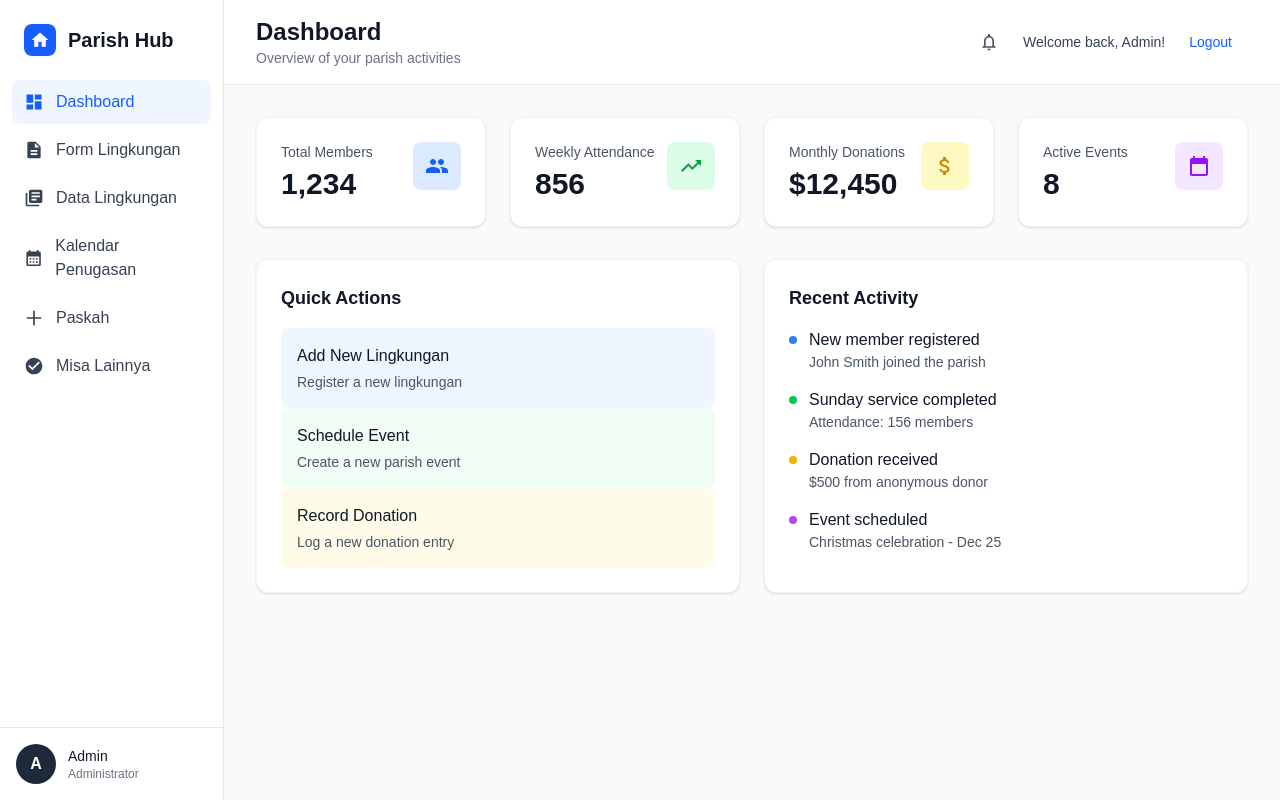
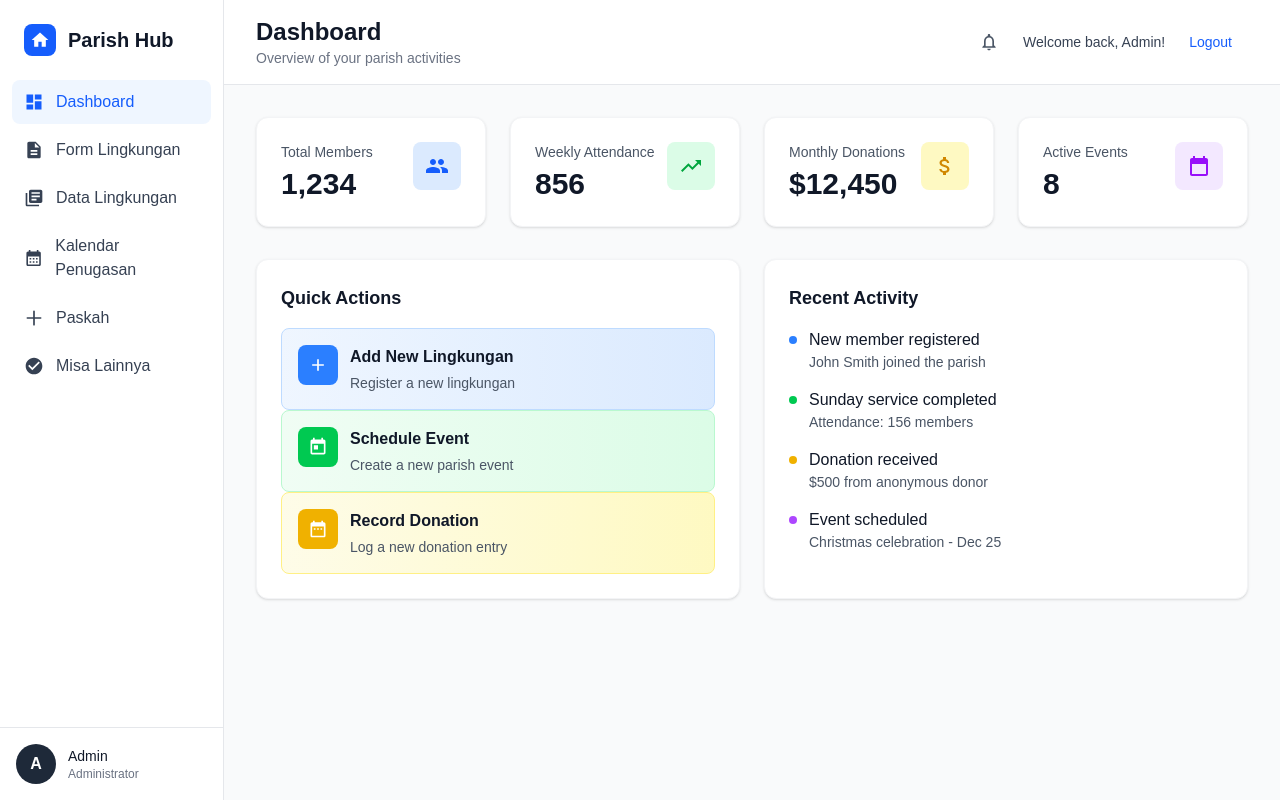
Before and after one commit to PriscillaHandoyo/stykb-dashboard, a Next.js app in the folder stykb-dashboard/: page /dashboard in a window 1280 px wide. Built offline with nearby package versions, Linux system fonts and the light colour scheme.

Commit message:
20251109_09 - Fix dashboard quick action logics - 2

```diff
--- a/stykb-dashboard/app/dashboard/page.tsx
+++ b/stykb-dashboard/app/dashboard/page.tsx
@@ -231,35 +231,74 @@ export default function DashboardPage() {
               <h2 className="text-lg font-semibold text-gray-900 mb-4">
                 Quick Actions
               </h2>
-              <div className="space-y-5">
+              <div className="space-y-6">
                 <Link href="/form-lingkungan">
-                  <div className="p-4 bg-blue-50 rounded-lg hover:bg-blue-100 cursor-pointer transition-colors">
-                    <h3 className="font-medium text-gray-900 mb-1">
+                  <div className="group p-4 bg-gradient-to-r from-blue-50 to-blue-100 rounded-lg hover:shadow-md cursor-pointer transition-all duration-200 border border-blue-200 hover:border-blue-300">
+                    <div className="flex items-start gap-3">
+                      <div className="flex-shrink-0 w-10 h-10 bg-blue-500 rounded-lg flex items-center justify-center group-hover:scale-110 transition-transform">
+                        <svg
+                          className="w-5 h-5 text-white"
+                          fill="currentColor"
+                          viewBox="0 0 24 24"
+                        >
+                          <path d="M19 13h-6v6h-2v-6H5v-2h6V5h2v6h6v2z" />
+                        </svg>
+                      </div>
+                      <div className="flex-1">
+                        <h3 className="font-semibold text-gray-900 mb-1">
                           Add New Lingkungan
                         </h3>
                         <p className="text-sm text-gray-600">
                           Register a new lingkungan
                         </p>
                       </div>
+                    </div>
+                  </div>
                 </Link>
                 <Link href="/kalendar-penugasan">
-                  <div className="p-4 bg-green-50 rounded-lg hover:bg-green-100 cursor-pointer transition-colors">
-                    <h3 className="font-medium text-gray-900 mb-1">
+                  <div className="group p-4 bg-gradient-to-r from-green-50 to-green-100 rounded-lg hover:shadow-md cursor-pointer transition-all duration-200 border border-green-200 hover:border-green-300">
+                    <div className="flex items-start gap-3">
+                      <div className="flex-shrink-0 w-10 h-10 bg-green-500 rounded-lg flex items-center justify-center group-hover:scale-110 transition-transform">
+                        <svg
+                          className="w-5 h-5 text-white"
+                          fill="currentColor"
+                          viewBox="0 0 24 24"
+                        >
+                          <path d="M19 3h-1V1h-2v2H8V1H6v2H5c-1.11 0-1.99.9-1.99 2L3 19c0 1.1.89 2 2 2h14c1.1 0 2-.9 2-2V5c0-1.1-.9-2-2-2zm0 16H5V8h14v11zM7 10h5v5H7z" />
+                        </svg>
+                      </div>
+                      <div className="flex-1">
+                        <h3 className="font-semibold text-gray-900 mb-1">
                           Schedule Event
                         </h3>
                         <p className="text-sm text-gray-600">
                           Create a new parish event
                         </p>
                       </div>
+                    </div>
+                  </div>
                 </Link>
                 <Link href="/misa-lainnya">
-                  <div className="p-4 bg-yellow-50 rounded-lg hover:bg-yellow-100 cursor-pointer transition-colors">
-                    <h3 className="font-medium text-gray-900 mb-1">
+                  <div className="group p-4 bg-gradient-to-r from-yellow-50 to-yellow-100 rounded-lg hover:shadow-md cursor-pointer transition-all duration-200 border border-yellow-200 hover:border-yellow-300">
+                    <div className="flex items-start gap-3">
+                      <div className="flex-shrink-0 w-10 h-10 bg-yellow-500 rounded-lg flex items-center justify-center group-hover:scale-110 transition-transform">
+                        <svg
+                          className="w-5 h-5 text-white"
+                          fill="currentColor"
+                          viewBox="0 0 24 24"
+                        >
+                          <path d="M9 11H7v2h2v-2zm4 0h-2v2h2v-2zm4 0h-2v2h2v-2zm2-7h-1V2h-2v2H8V2H6v2H5c-1.11 0-1.99.9-1.99 2L3 20c0 1.1.89 2 2 2h14c1.1 0 2-.9 2-2V6c0-1.1-.9-2-2-2zm0 16H5V9h14v11z" />
+                        </svg>
+                      </div>
+                      <div className="flex-1">
+                        <h3 className="font-semibold text-gray-900 mb-1">
                           Record Donation
                         </h3>
                         <p className="text-sm text-gray-600">
                           Log a new donation entry
                         </p>
+                      </div>
+                    </div>
                   </div>
                 </Link>
               </div>
```
Lines whose indentation alone changed are shown as unchanged.
